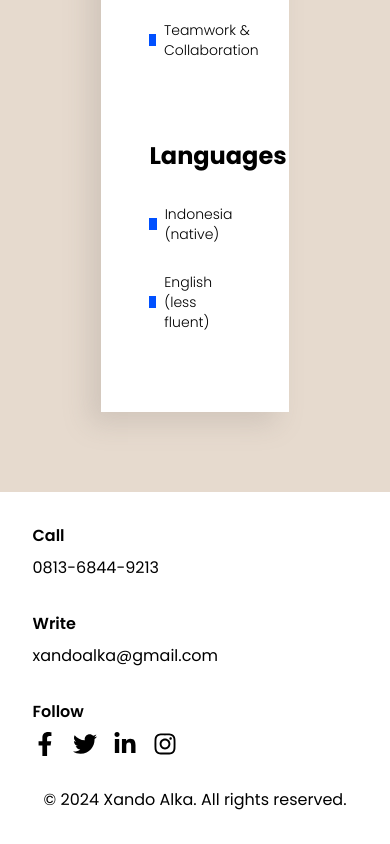
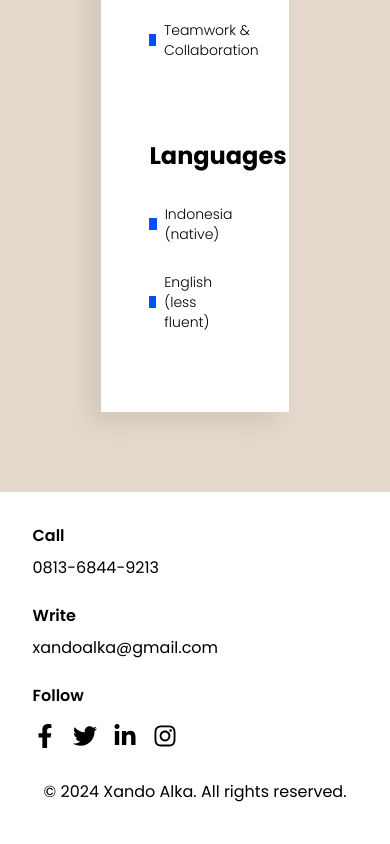
Before and after one commit to xandoalka/Business-CV, a React (Vite) app: page /resume in a window 390 px wide. Shown: the part 2734-3578 px from the top of the page. Built offline with nearby package versions, Linux system fonts and the light colour scheme.

Commit message:
fixed footer

```diff
--- a/src/components/Footer.jsx
+++ b/src/components/Footer.jsx
@@ -5,7 +5,7 @@ const Footer = () => {
         <footer className="lg:h-28 py-8 flex bg-white">
             <div className="flex flex-col lg:flex-row gap-8 lg:gap-0 items-center justify-between w-10/12 lg:w-11/12 mx-auto lg:text-sm">
                 <p className="order-2 lg:order-1">© 2024 Xando Alka. All rights reserved.</p>
-                <div className="order-1 lg:order-2 flex flex-wrap items-center gap-8 lg:text-center">
+                <div className="order-1 lg:order-2 flex flex-wrap items-center gap-6 lg:gap-8 lg:text-center">
                     <div className="flex flex-col gap-2">
                         <p className="font-semibold">Call</p>
                         <a href="tel:+6281368449213">0813-6844-9213</a>
@@ -14,7 +14,7 @@ const Footer = () => {
                         <p className="font-semibold">Write</p>
                         <a href="mailto:xandoalka@gmail.com">xandoalka@gmail.com</a>
                     </div>
-                    <div className="flex flex-col gap-2">
+                    <div className="flex flex-col gap-4 lg:gap-2">
                         <p className="font-semibold">Follow</p>
                         <span className="flex gap-4">
                             <a className="text-2xl lg:text-base" href="https://www.facebook.com/xandoalka" target="_blank"><FaFacebookF /></a>
--- a/src/components/Hero.jsx
+++ b/src/components/Hero.jsx
@@ -4,7 +4,7 @@ import { Link } from "react-router-dom"
 
 const Hero = () => {
     return (
-        <main className="lg:mt-32 mt-24 min-h-screen relative">
+        <main className="lg:mt-28 mt-24 min-h-screen relative">
             <div className="lg:bg-[#e6dace] bg-white lg:absolute static w-2/5 lg:h-full h-48 -z-10"></div>
             <div className="lg:absolute lg:w-[62.5%] lg:top-1/2 lg:left-1/2 lg:-translate-x-1/2 lg:-translate-y-1/2 z-0 flex flex-col lg:flex-row">
                 <div className="bg-[#f4ece6] lg:w-2/5 w-11/12 absolute -top-3 left-6 lg:ml-0 lg:static flex flex-col justify-between shadow-[-12px_12px_17px_0_rgba(138,131,124,0.23)]">
--- a/src/components/Nav.jsx
+++ b/src/components/Nav.jsx
@@ -13,7 +13,7 @@ const Nav = () => {
     setIsChecked(false);
   }, [location])
   return (
-    <nav className="lg:h-32 flex items-center fixed top-0 w-full bg-white z-10">
+    <nav className="lg:h-28 flex items-center fixed top-0 w-full bg-white z-10">
       <div className="lg:w-11/12 py-6 px-5 lg:py-0 lg:px-0 w-full lg:m-auto flex justify-between">
         <span className="flex items-center flex-wrap max-w-xs lg:max-w-none">
           <span className="h-4 w-4  bg-[#0050ff]"></span>
--- a/src/pages/Projects.jsx
+++ b/src/pages/Projects.jsx
@@ -10,7 +10,7 @@ const Projects = () => {
       animate={{ opacity: 1 }}
       exit={{ opacity: 0 }}
       transition={{ duration: 1.2 }}
-      className='bg-[#e6dace] min-h-screen mt-24 lg:mt-32'
+      className='bg-[#e6dace] min-h-screen mt-24 lg:mt-28'
     >
       <div className='flex flex-col items-center py-20 w-1/2 mx-auto'>
 
--- a/src/pages/Resume.jsx
+++ b/src/pages/Resume.jsx
@@ -10,7 +10,7 @@ const Resume = () => {
       animate={{ opacity: 1 }}
       exit={{ opacity: 0 }}
       transition={{ duration: 1.2 }}
-      className='bg-[#e6dace] min-h-screen mt-24 lg:mt-32'
+      className='bg-[#e6dace] min-h-screen mt-24 lg:mt-28'
     >
 
       <div className='flex flex-col items-center py-20 w-[48%] mx-auto'>
```
